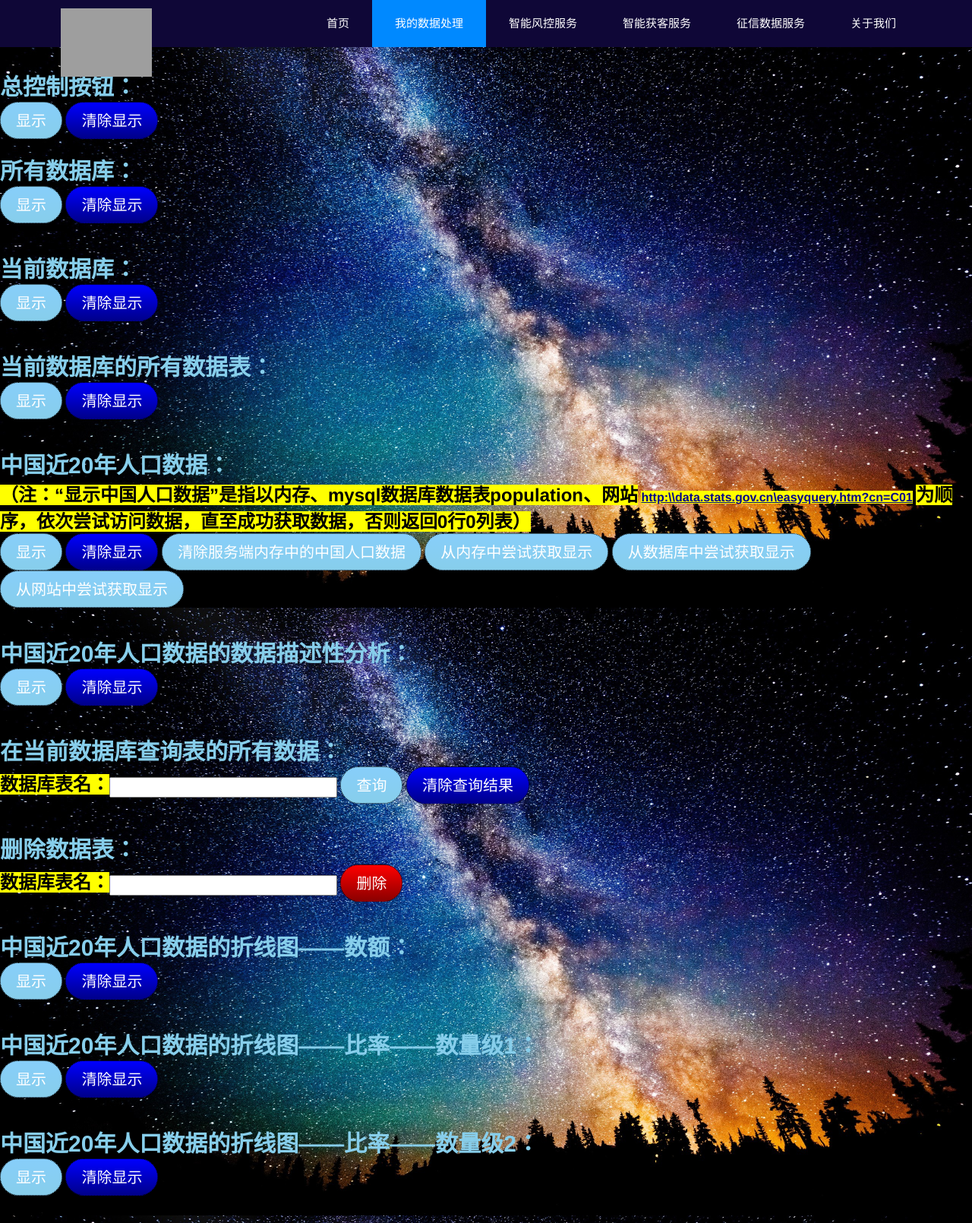
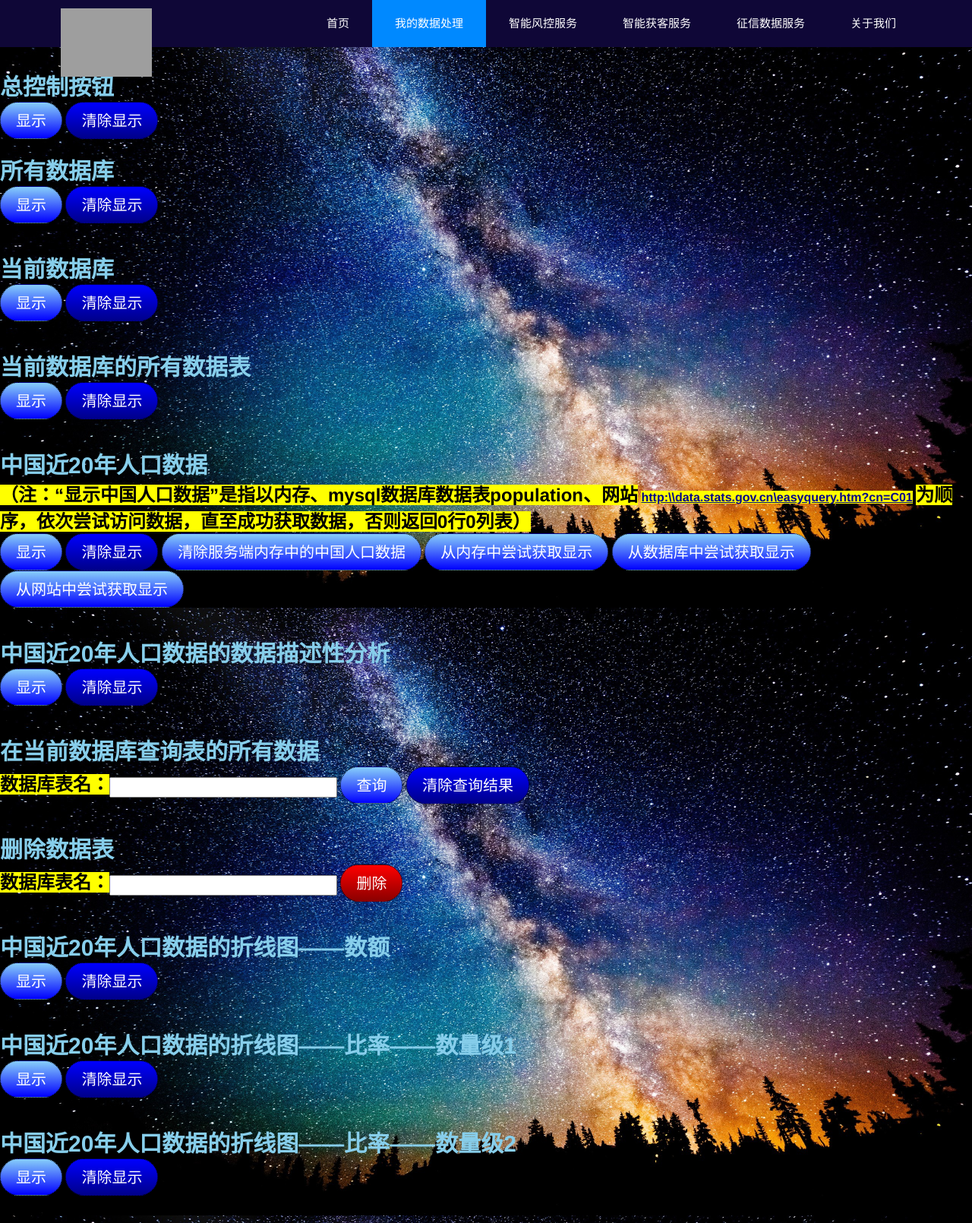
Before and after one commit to abc202306/cn_edu_cdut_www_bigdata_20201901_group5, a Django app: page /dataprocess/ in a window 1280 px wide. Shown: the whole page at 76% size. Run offline with Django 3.2, Linux system fonts and the light colour scheme; some libraries are stand-ins or nearby versions; grey boxes are pictures that could not be loaded.

Commit message:
2023/06/15 11:15 杨海杭

```diff
--- a/dataprocess/models.py
+++ b/dataprocess/models.py
@@ -85,6 +85,7 @@ class NationalData:
     def the_dataframe(browser):
         time_sep = NationalData.time_sep
 
+        time.sleep(time_sep)
         NationalData.click_the_recent_20_year_button(browser)
 
         browser.find_element(By.ID, 'treeZhiBiao_4_a').click()
@@ -110,11 +111,9 @@ class NationalData:
         data12 = data02[4:]
 
         new_columns = [data10.columns[0], *data10.columns[-1:0:-1]]
-        data10 = data10[new_columns]
-        data11 = data11[new_columns]
-        data12 = data12[new_columns]
 
         data20 = pandas.concat([data10, data11, data12]).reset_index(drop=True)
+        data20 = data20[new_columns]
 
         return data20
 
@@ -122,7 +121,6 @@ class NationalData:
     def dataframe_from_browser():
         with NationalData.browser() as browser:
             browser.get(NationalData.easy_query_annual_data_url)
-            time.sleep(NationalData.time_sep)
             data = NationalData.the_dataframe(browser)
         return data
 
--- a/dataprocess/views.py
+++ b/dataprocess/views.py
@@ -54,7 +54,7 @@ class DataProcess:
                 DataProcess.query_result_html = DataProcess.query_result.to_html(
                     classes="altrowstable", table_id="alternatecolor5"
                 )
-        if 'clear1' in post:
+        elif 'clear1' in post:
             DataProcess.current_table_name = None
             DataProcess.query_result = None
             DataProcess.query_result_html = None
@@ -137,43 +137,46 @@ class DataProcess:
                                 classes="altrowstable",
                                 table_id=f"alternatecolor{c}"
                             )
-                if setting == 'close':
+                elif setting == 'close':
                     html_ = ''
 
-            if 'open4_browser' in request.GET:
+            elif 'open4_browser' in request.GET:
                 html_ = NationalData.dataframe_from_browser().to_html(
                     classes="altrowstable",
                     table_id="alternatecolor4"
                 )
 
-            if 'open4_memory' in request.GET:
+            elif 'open4_memory' in request.GET:
                 if NationalData.data is None:
-                    html_ = pandas.DataFrame()
+                    html_ = pandas.DataFrame().to_html(
+                        classes="altrowstable",
+                        table_id="alternatecolor4"
+                    )
                 else:
                     html_ = NationalData.data.to_html(
                         classes="altrowstable",
                         table_id="alternatecolor4"
                     )
-            if 'open4_database' in request.GET:
+            elif 'open4_database' in request.GET:
                 html_ = NationalData.load().to_html(
                     classes="altrowstable",
                     table_id="alternatecolor4"
                 )
 
-            if 'submit1' in request.GET:
+            elif 'submit1' in request.GET:
                 table_name = request.GET['table_name']
                 html_ = NationalData.load_by_name(table_name).to_html(
                     classes="altrowstable", table_id="alternatecolorq"
                 )
 
-            if 'clear1' in request.GET:
+            elif 'clear1' in request.GET:
                 html_ = ''
 
-            if 'submit2' in request.GET:
+            elif 'submit2' in request.GET:
                 table_name = request.GET['table_name']
                 NationalData.drop_datatable(table_name)
 
-            if 'clear_memory_of_population' in request.GET:
+            elif 'clear_memory_of_population' in request.GET:
                 NationalData.data = None
 
         return HttpResponse(html_)
--- a/static/themes/css/dataprocess.css
+++ b/static/themes/css/dataprocess.css
@@ -14,15 +14,12 @@ a.link01 {
 
 .open_bt_1 {
   background: lightskyblue;
-  background-image: -webkit-linear-gradient(top, lightskyblue, skyblue);
-  background-image: -moz-linear-gradient(top, lightskyblue, skyblue);
-  background-image: -ms-linear-gradient(top, lightskyblue, skyblue);
-  background-image: -o-linear-gradient(top, lightskyblue, skyblue);
-  background-image: linear-gradient(to bottom, lightskyblue, skyblue);
-  -webkit-border-radius: 60;
-  -moz-border-radius: 60;
+  background-image: -webkit-linear-gradient(top, lightskyblue, blue);
+  background-image: -moz-linear-gradient(top, lightskyblue, blue);
+  background-image: -ms-linear-gradient(top, lightskyblue, blue);
+  background-image: -o-linear-gradient(top, lightskyblue, blue);
+  background-image: linear-gradient(to bottom, lightskyblue, blue);
   border-radius: 60px;
-  font-family: Arial;
   color: white;
   font-size: 20px;
   padding: 8px 20px 10px 20px;
@@ -47,10 +44,7 @@ a.link01 {
   background-image: -ms-linear-gradient(top, blue, darkblue);
   background-image: -o-linear-gradient(top, blue, darkblue);
   background-image: linear-gradient(to bottom, blue, darkblue);
-  -webkit-border-radius: 60;
-  -moz-border-radius: 60;
   border-radius: 60px;
-  font-family: Arial;
   color: white;
   font-size: 20px;
   padding: 8px 20px 10px 20px;
@@ -66,10 +60,7 @@ a.link01 {
   background-image: -ms-linear-gradient(top, red, darkred);
   background-image: -o-linear-gradient(top, red, darkred);
   background-image: linear-gradient(to bottom, red, darkred);
-  -webkit-border-radius: 60;
-  -moz-border-radius: 60;
   border-radius: 60px;
-  font-family: Arial;
   color: white;
   font-size: 20px;
   padding: 8px 20px 10px 20px;
--- a/templates/dataprocess.html
+++ b/templates/dataprocess.html
@@ -55,54 +55,54 @@
 
 
 <div>
-    <b class="big_bond_font">总控制按钮：</b>
+    <b class="big_bond_font">总控制按钮</b>
     <br>
-    <button type="button" class="open_bt_1" onclick="dataprocess.press_some_open_buttons()">显示</button>
-    <button type="button" class="close_bt_1" onclick="dataprocess.press_some_close_buttons()">清除显示</button>
+    <button id='bto0' type="button" class="open_bt_1" onclick="dataprocess.press_some_open_buttons()">显示</button>
+    <button id='btc0' type="button" class="close_bt_1" onclick="dataprocess.press_some_close_buttons()">清除显示</button>
     <br>
     <br>
 </div>
 
 
 <div>
-    <b class="big_bond_font">所有数据库：</b>
+    <b class="big_bond_font">所有数据库</b>
     <br>
-    <button type="button" class="open_bt_1" onclick="dataprocess.show_all_database()">显示</button>
-    <button type="button" class="close_bt_1" onclick="dataprocess.clear_show_all_database()">清除显示</button>
+    <button id='bto1' type="button" class="open_bt_1" onclick="dataprocess.show_all_database()">显示</button>
+    <button id='btc1' type="button" class="close_bt_1" onclick="dataprocess.clear_show_all_database()">清除显示</button>
     <div id="div_table_1"></div>
     <br>
     <br>
 </div>
 
 <div>
-    <b class="big_bond_font">当前数据库：</b>
+    <b class="big_bond_font">当前数据库</b>
     <br>
-    <button type="button" class="open_bt_1" onclick="dataprocess.show_current_database()">显示</button>
-    <button type="button" class="close_bt_1" onclick="dataprocess.clear_show_current_database()">清除显示</button>
+    <button id='bto2' type="button" class="open_bt_1" onclick="dataprocess.show_current_database()">显示</button>
+    <button id='btc2' type="button" class="close_bt_1" onclick="dataprocess.clear_show_current_database()">清除显示</button>
     <div id="div_table_2"></div>
     <br>
     <br>
 </div>
 
 <div>
-    <b class="big_bond_font">当前数据库的所有数据表：</b>
+    <b class="big_bond_font">当前数据库的所有数据表</b>
     <br>
-    <button type="button" class="open_bt_1" onclick="dataprocess.show_all_datatable()">显示</button>
-    <button type="button" class="close_bt_1" onclick="dataprocess.clear_show_all_datatable()">清除显示</button>
+    <button id='bto3' type="button" class="open_bt_1" onclick="dataprocess.show_all_datatable()">显示</button>
+    <button id='btc3' type="button" class="close_bt_1" onclick="dataprocess.clear_show_all_datatable()">清除显示</button>
     <div id="div_table_3"></div>
     <br>
     <br>
 </div>
 
 <div>
-    <b class="big_bond_font">中国近20年人口数据：</b>
+    <b class="big_bond_font">中国近20年人口数据</b>
     <br>
     <b class="common_text">（注：“显示中国人口数据”是指以内存、mysql数据库数据表population、网站</b>
     <a href="http:\\data.stats.gov.cn\easyquery.htm?cn=C01" class="link01">http:\\data.stats.gov.cn\easyquery.htm?cn=C01</a>
     <b class="common_text">为顺序，依次尝试访问数据，直至成功获取数据，否则返回0行0列表）</b>
     <br>
-    <button type="button" class="open_bt_1" onclick="dataprocess.show_population()">显示</button>
-    <button type="button" class="close_bt_1" onclick="dataprocess.clear_show_population()">清除显示</button>
+    <button id='bto4' type="button" class="open_bt_1" onclick="dataprocess.show_population()">显示</button>
+    <button id='btc4' type="button" class="close_bt_1" onclick="dataprocess.clear_show_population()">清除显示</button>
     <button type="button" class="open_bt_1" onclick="dataprocess.clear_population_data_in_memory()">清除服务端内存中的中国人口数据</button>
     <button type="button" class="open_bt_1" onclick="dataprocess.show_population_memory()">从内存中尝试获取显示</button>
     <button type="button" class="open_bt_1" onclick="dataprocess.show_population_database()">从数据库中尝试获取显示</button>
@@ -113,16 +113,16 @@
 </div>
 
 <div>
-    <b class="big_bond_font">中国近20年人口数据的数据描述性分析：</b>
+    <b class="big_bond_font">中国近20年人口数据的数据描述性分析</b>
     <br>
-    <button type="button" class="open_bt_1" onclick="dataprocess.show_population_describe()">显示</button>
-    <button type="button" class="close_bt_1" onclick="dataprocess.clear_show_population_describe()">清除显示</button>
+    <button id='bto5' type="button" class="open_bt_1" onclick="dataprocess.show_population_describe()">显示</button>
+    <button id='btc5' type="button" class="close_bt_1" onclick="dataprocess.clear_show_population_describe()">清除显示</button>
     <div id="div_table_5"></div>
     <br>
     <br>
 </div>
 <div>
-    <b class="big_bond_font">在当前数据库查询表的所有数据：</b>
+    <b class="big_bond_font">在当前数据库查询表的所有数据</b>
     <br>
     <b class="common_text">数据库表名：</b><label for="tq"></label><input id="tq" type="text" name="table_name">
     <input type="button" class="open_bt_1" name="submit1" onclick="dataprocess.show_query_table()" value="查询">
@@ -133,21 +133,21 @@
 </div>
 
 <div>
-    <b class="big_bond_font">删除数据表：</b>
+    <b class="big_bond_font">删除数据表</b>
     <br>
     <b class="common_text">数据库表名：</b><label for="text_delete"></label><input id="text_delete" type="text" name="table_name">
-    <input type="button" class="delete_bt_1" name="submit2" onclick="dataprocess.delete_table()" value="删除">
+    <input id='btc5_2' type="button" class="delete_bt_1" name="submit2" onclick="dataprocess.delete_table()" value="删除">
     <div id="div_table_delete"></div>
     <br>
     <br>
 </div>
 
 <div>
-    <b class="big_bond_font">中国近20年人口数据的折线图——数额：</b>
+    <b class="big_bond_font">中国近20年人口数据的折线图——数额</b>
     <br>
-    <input type="button" class="open_bt_1" name='open5' value="显示"
+    <input id='bto6' type="button" class="open_bt_1" name='open5' value="显示"
            onclick="dataprocess.show_e_chart02()">
-    <input type="button" class="close_bt_1" name='close5' value="清除显示"
+    <input id='btc6' type="button" class="close_bt_1" name='close5' value="清除显示"
            onclick="dataprocess.clear_show_e_chart02()">
     <div id="echart_container02"></div>
     <br>
@@ -155,20 +155,20 @@
 </div>
 
 <div>
-    <b class="big_bond_font">中国近20年人口数据的折线图——比率——数量级1：</b>
+    <b class="big_bond_font">中国近20年人口数据的折线图——比率——数量级1</b>
     <br>
-    <input type="button" class="open_bt_1" name='open7' value="显示" onclick="dataprocess.show_e_chart04()">
-    <input type="button" class="close_bt_1" name='close7' value="清除显示" onclick="dataprocess.clear_show_e_chart04()">
+    <input id='bto7' type="button" class="open_bt_1" name='open7' value="显示" onclick="dataprocess.show_e_chart04()">
+    <input id='btc7' type="button" class="close_bt_1" name='close7' value="清除显示" onclick="dataprocess.clear_show_e_chart04()">
     <div id="echart_container04"></div>
     <br>
     <br>
 </div>
 
 <div>
-    <b class="big_bond_font">中国近20年人口数据的折线图——比率——数量级2：</b>
+    <b class="big_bond_font">中国近20年人口数据的折线图——比率——数量级2</b>
     <br>
-    <input type="button" class="open_bt_1" name='open8' value="显示" onclick="dataprocess.show_e_chart05()">
-    <input type="button" class="close_bt_1" name='close8' value="清除显示" onclick="dataprocess.clear_show_e_chart05()">
+    <input id='bto8' type="button" class="open_bt_1" name='open8' value="显示" onclick="dataprocess.show_e_chart05()">
+    <input id='btc8' type="button" class="close_bt_1" name='close8' value="清除显示" onclick="dataprocess.clear_show_e_chart05()">
     <div id="echart_container05"></div>
     <br>
     <br>
```
Also changed, not shown: static/themes/js/dataprocess.js (+36 -17 lines).
